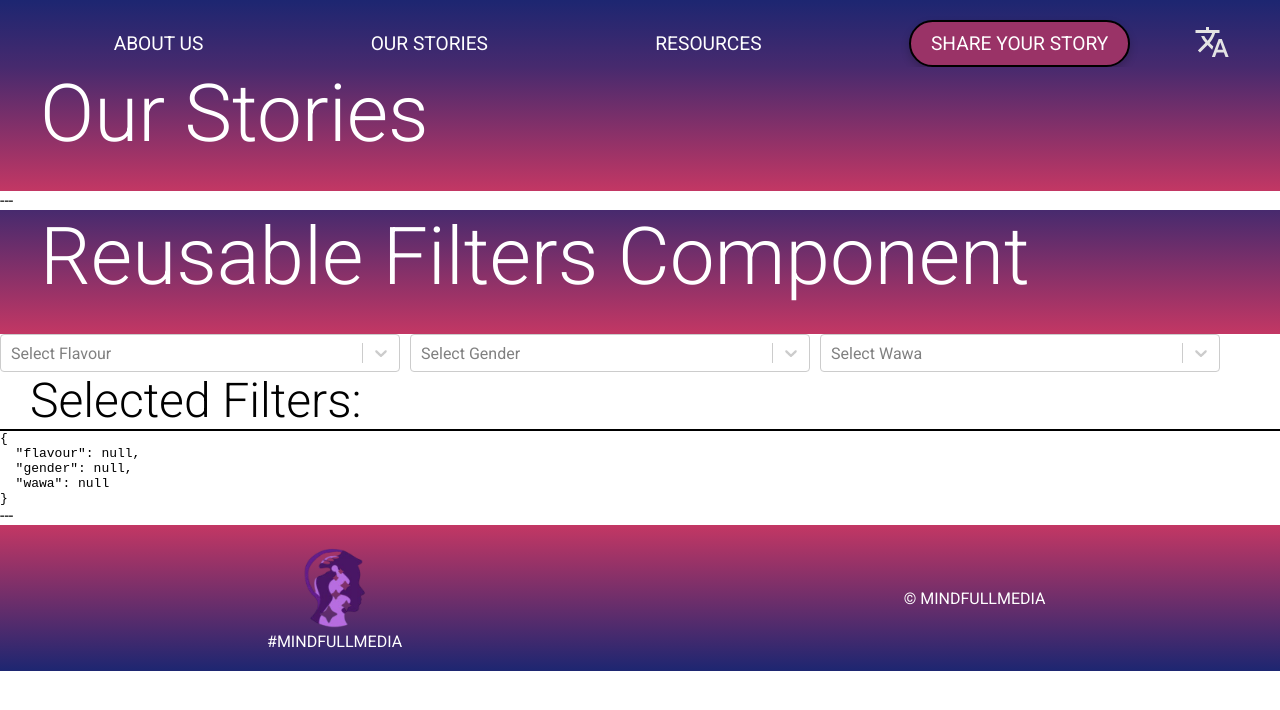
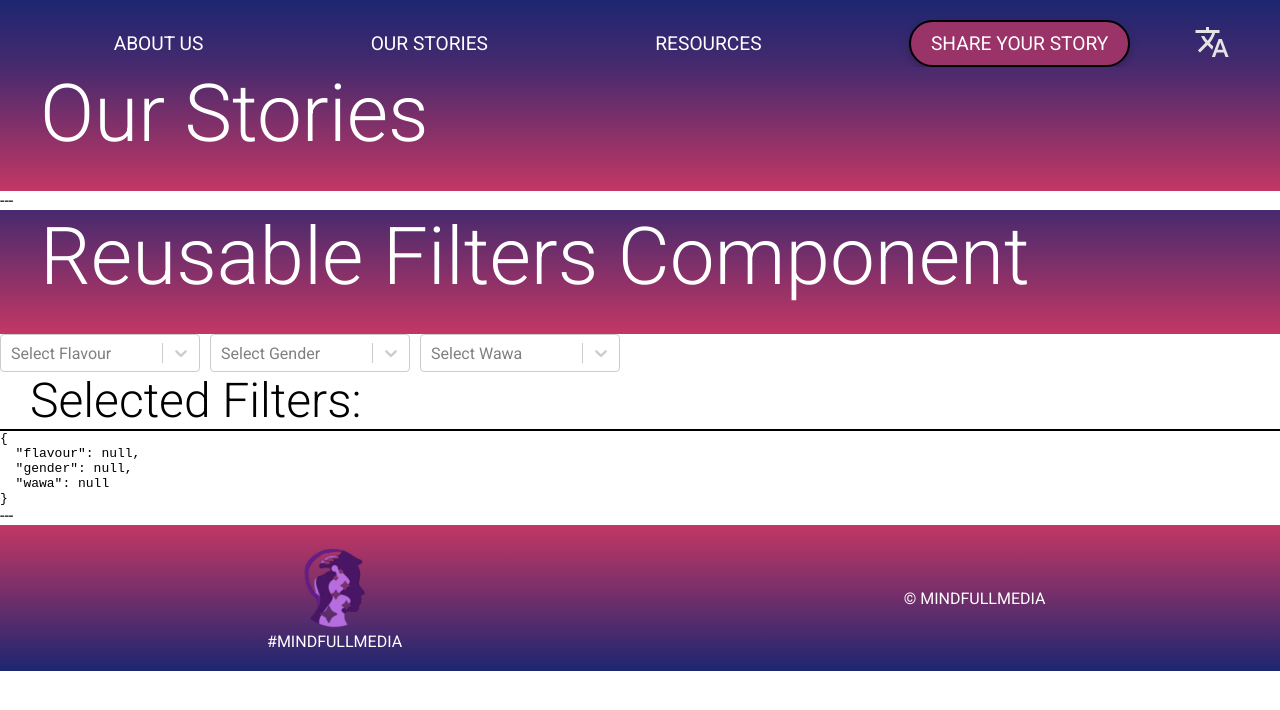
Before and after one commit to Xelo04/Mindful-Media, a React (Vite) app: page /our-stories in a window 1280 px wide. Shown: the top 710 px of the page. Built offline with nearby package versions, Linux system fonts and the light colour scheme.

Commit message:
Enhance Filter component: limit selection to 5 options and handle clearing selections

```diff
--- a/src/components/filtered-list/filter/Filter.tsx
+++ b/src/components/filtered-list/filter/Filter.tsx
@@ -25,9 +25,18 @@ function Filter({ options, onSelectionChange, placeholderName }: FilterProps) {
   const [selectedOptions, setSelectedOptions] = useState<Option[] | null>(null);
 
   const handleChange = (newValue: unknown) => {
-    if (Array.isArray(newValue) || newValue === null) {
+    if (Array.isArray(newValue)) {
+      // Prevent selecting more than 5 options
+      if (newValue.length > 5) {
+        alert("You can select up to 5 options only.");
+        return;
+      }
       setSelectedOptions(newValue);
       onSelectionChange(newValue);
+    } else if (newValue === null) {
+      // Handle clearing all selections
+      setSelectedOptions(null);
+      onSelectionChange(null);
     }
   };
   // const customStyles = {
@@ -46,7 +55,6 @@ function Filter({ options, onSelectionChange, placeholderName }: FilterProps) {
     <div className="filter-container">
       <Select
         isMulti
-        // styles={customStyles}
         classNamePrefix="filter"
         options={options}
         placeholder={`Select ${placeholderName}`}
--- a/src/components/filtered-list/filter/filter.scss
+++ b/src/components/filtered-list/filter/filter.scss
@@ -1,10 +1,9 @@
 .filter-container {
-  max-width: 400px;
-  flex: 1;
   .filter__control {
     background-color: white;
     border: 1px solid #ccc;
     box-shadow: none;
+    min-width: 200px;
 
     &:hover {
       border-color: #888;
--- a/src/pages/our-stories/OurStories.tsx
+++ b/src/pages/our-stories/OurStories.tsx
@@ -83,6 +83,9 @@ const selectOptions = {
     { value: "female", label: "Female" },
     { value: "male", label: "Male" },
     { value: "non-binary", label: "Non-binary" },
+    { value: "no-binary", label: "Non-binary" },
+    { value: "n-binary", label: "Non-binary" },
+    { value: "binary", label: "Non-binary" },
   ],
 };
 const handleFiltersChange = (filters: Record<string, any>) => {
```
